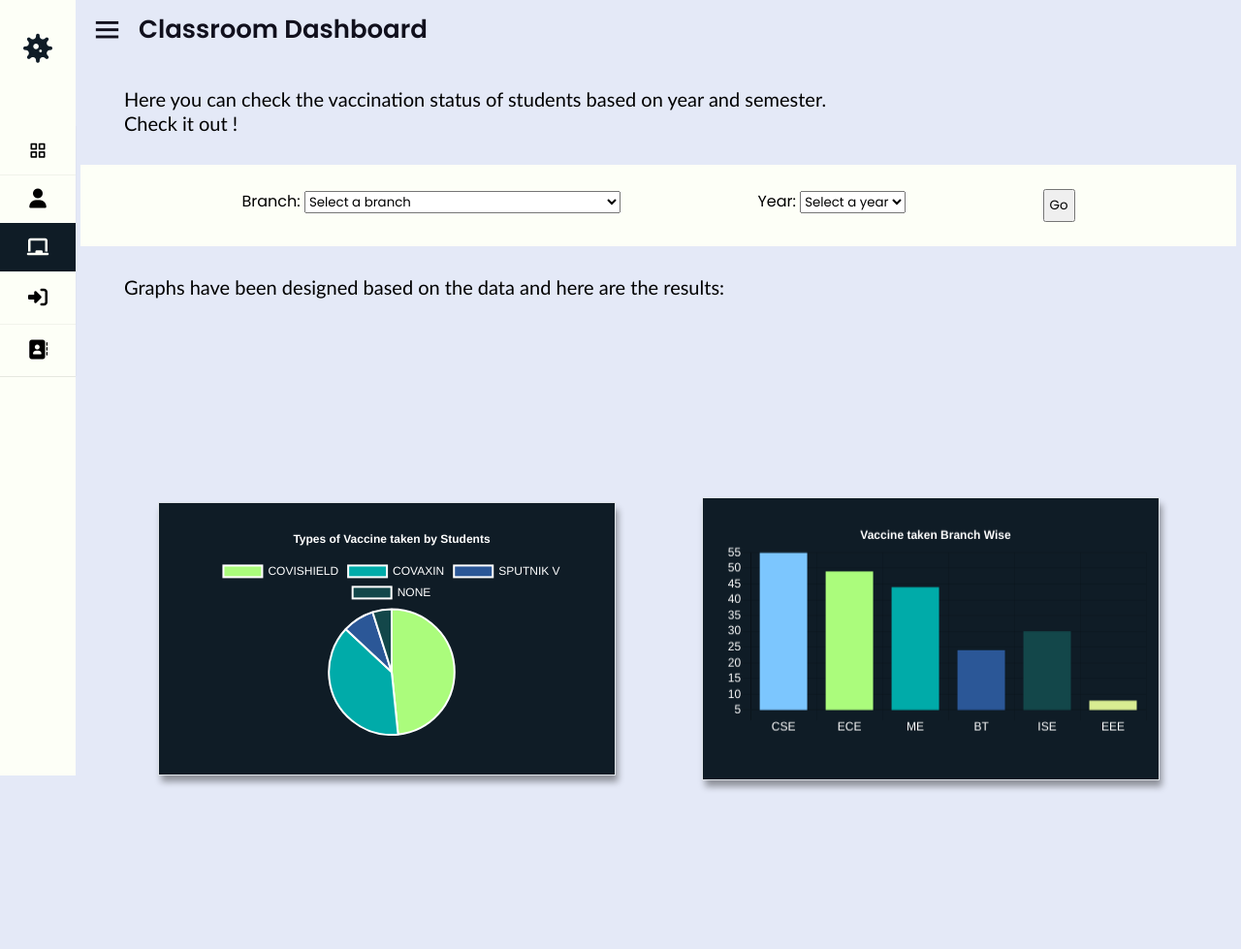
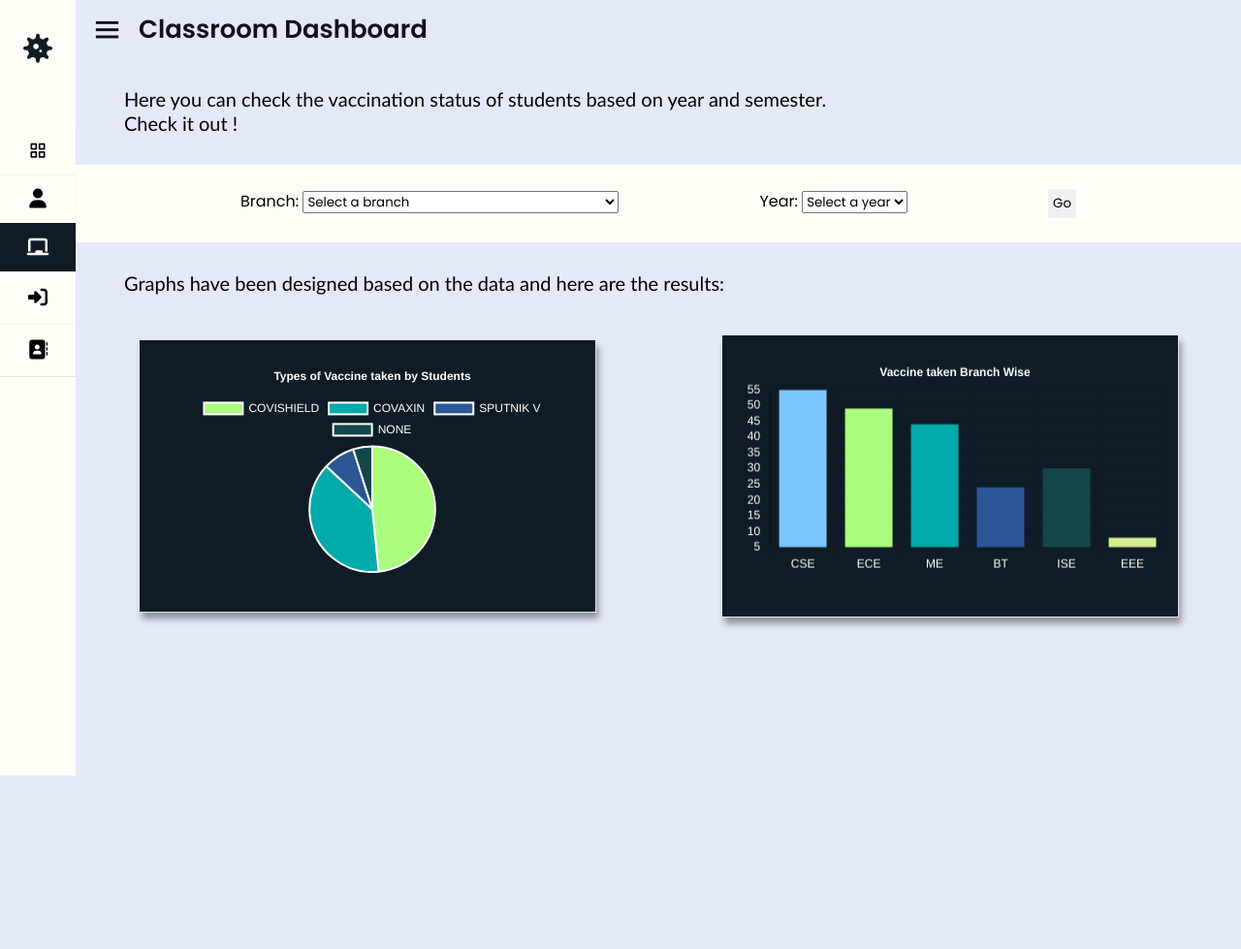
Before and after one commit to ushifali/web_proj_vaxx, a PHP site: page /classroom.html in a window 1280 px wide. Shown: the whole page at 97% size. After the commit the page ends 800 px from the top, so only its background shows below. Run offline with PHP 8.4, Linux system fonts and the light colour scheme; some libraries are stand-ins or nearby versions.

Commit message:
2nd commit

```diff
--- a/classroom.css
+++ b/classroom.css
@@ -1,5 +1,4 @@
 #classroom_submit {
-    margin: 5px;
     padding: 25px;
     background-color: var(--light-theme);
     border-color: var(--border-color);
@@ -10,9 +9,15 @@
 
 #classroom_submit_btn {
     padding: 5px;
+    border:none;
 }
 
 
 #classroom_submit_btn:hover {
     cursor: pointer;
 }
+
+#graph_analysis {
+    height: 0px !important;
+    margin: 0px !important;
+}
```
Also changed, not shown: contact.css (line endings or trailing spaces).
